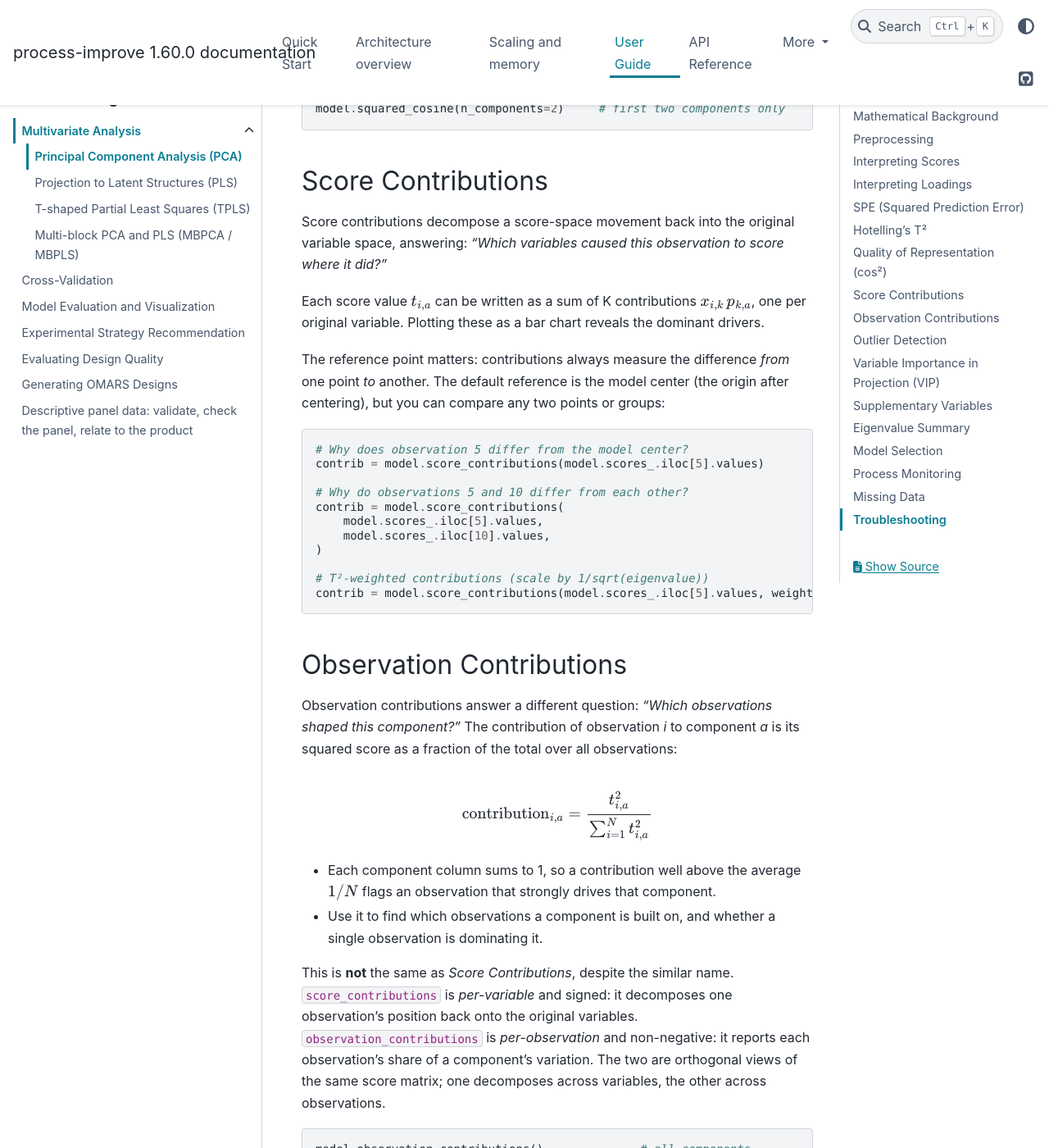
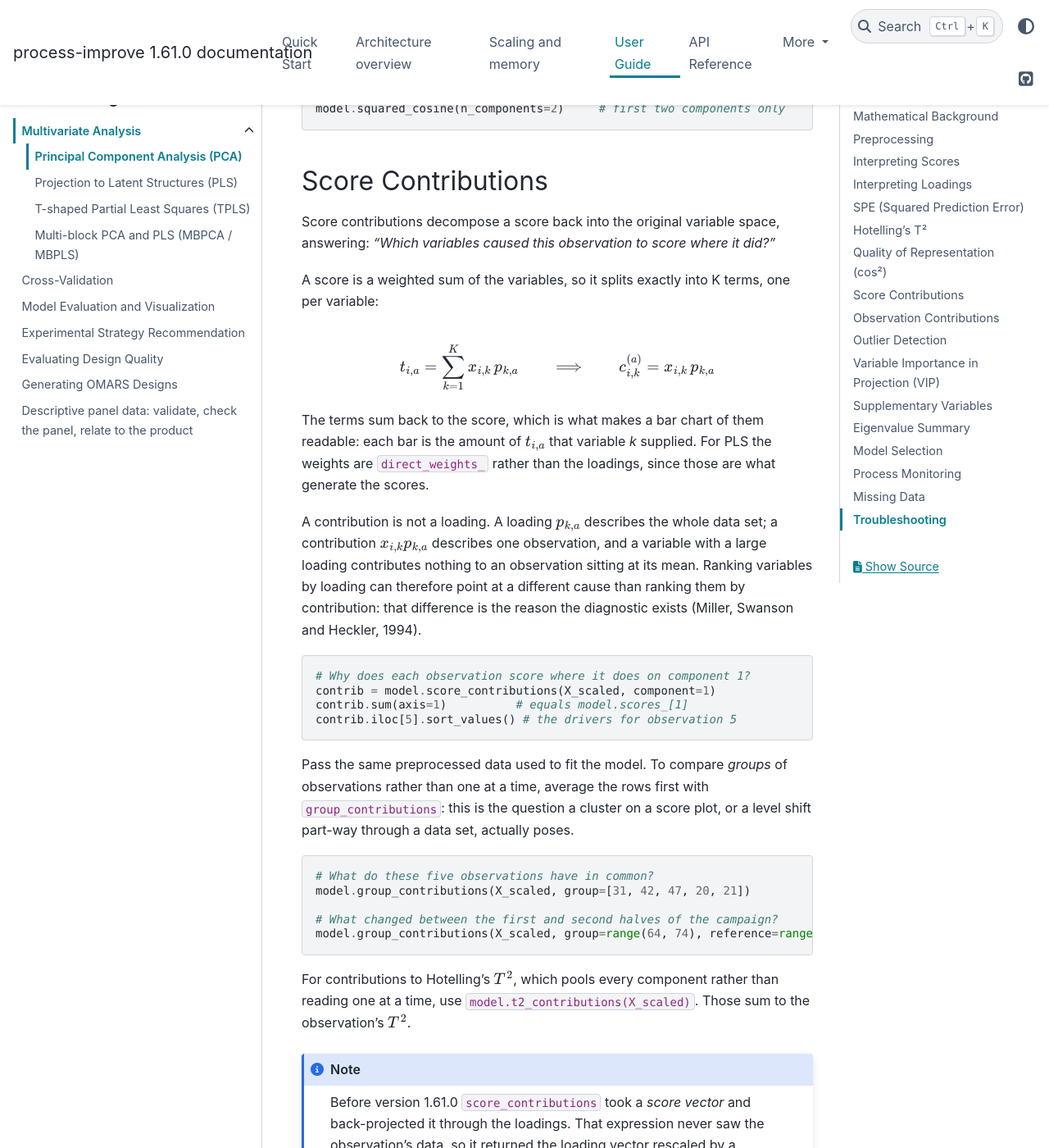
Before and after one commit to kgdunn/process-improve, a Sphinx documentation site: the page built from docs/user_guide/pca.rst, in a window 1280 px wide and 1400 px high, scrolled down 3865 px. Shown: the whole window at 82% size. Built offline with Sphinx 7.4.7 and the PyData theme 0.15.4, drawn with Linux system fonts in a browser that asks for light colours; some of the changed text lies outside the part shown.

Commit message:
Document contributions as the decomposition they are, and bump to 1.61.0
The user guide already carried the correct formula, x_ik * p_ka, next to
code that called the old back-projection: the prose and the implementation
had drifted apart. The guide now states the property that makes the formula
the right one, namely that the terms sum to the score, says plainly that a
contribution is not a loading and why that distinction is the reason the
diagnostic exists, and covers the group and two-period forms.

Both case-study notebooks print the sum of the contributions alongside the
score, so a reader can see the identity hold rather than take it on trust:
-1.1107 for the flagged food-texture sample, -53.4725 for the flagged
tablet.

Minor rather than patch: score_contributions() changes shape and its old
calling convention now raises. CITATION.cff tracks the version and the
release date, per the repository convention.

Co-Authored-By: Claude Opus 5 <noreply@anthropic.com>
Claude-Session: https://claude.ai/code/session_01D58KmvE1L75DDE7pqfJPeL

```diff
--- a/docs/quickstart.rst
+++ b/docs/quickstart.rst
@@ -31,7 +31,7 @@ PCA Example
 
    # Diagnostics
    pca.detect_outliers()
-   pca.score_contributions(pca.scores_.iloc[0].values)
+   pca.score_contributions(X_scaled, component=1)  # per-variable, sums to t1
 
    # Plots
    pca.score_plot()
@@ -66,7 +66,7 @@ PLS Example
 
    # Diagnostics
    pls.detect_outliers()
-   pls.score_contributions(pls.scores_.iloc[0].values)
+   pls.score_contributions(X_scaled, component=1)  # per-variable, sums to t1
 
 Component Selection
 -------------------
--- a/docs/user_guide/pca.rst
+++ b/docs/user_guide/pca.rst
@@ -167,31 +167,61 @@ component accounts for.
 Score Contributions
 -------------------
 
-Score contributions decompose a score-space movement back into the original
-variable space, answering: *"Which variables caused this observation to score
-where it did?"*
+Score contributions decompose a score back into the original variable space,
+answering: *"Which variables caused this observation to score where it did?"*
 
-Each score value :math:`t_{i,a}` can be written as a sum of K contributions
-:math:`x_{i,k} \, p_{k,a}`, one per original variable. Plotting these as a
-bar chart reveals the dominant drivers.
+A score is a weighted sum of the variables, so it splits exactly into K terms,
+one per variable:
 
-The reference point matters: contributions always measure the difference
-*from* one point *to* another. The default reference is the model center
-(the origin after centering), but you can compare any two points or groups:
+.. math::
+
+   t_{i,a} = \sum_{k=1}^{K} x_{i,k} \, p_{k,a}
+   \qquad\Longrightarrow\qquad
+   c_{i,k}^{(a)} = x_{i,k} \, p_{k,a}
+
+The terms sum back to the score, which is what makes a bar chart of them
+readable: each bar is the amount of :math:`t_{i,a}` that variable *k* supplied.
+For PLS the weights are ``direct_weights_`` rather than the loadings, since
+those are what generate the scores.
+
+A contribution is not a loading. A loading :math:`p_{k,a}` describes the whole
+data set; a contribution :math:`x_{i,k} p_{k,a}` describes one observation, and
+a variable with a large loading contributes nothing to an observation sitting
+at its mean. Ranking variables by loading can therefore point at a different
+cause than ranking them by contribution: that difference is the reason the
+diagnostic exists (Miller, Swanson and Heckler, 1994).
 
 .. code-block:: python
 
-   # Why does observation 5 differ from the model center?
-   contrib = model.score_contributions(model.scores_.iloc[5].values)
+   # Why does each observation score where it does on component 1?
+   contrib = model.score_contributions(X_scaled, component=1)
+   contrib.sum(axis=1)          # equals model.scores_[1]
+   contrib.iloc[5].sort_values() # the drivers for observation 5
 
-   # Why do observations 5 and 10 differ from each other?
-   contrib = model.score_contributions(
-       model.scores_.iloc[5].values,
-       model.scores_.iloc[10].values,
-   )
+Pass the same preprocessed data used to fit the model. To compare *groups* of
+observations rather than one at a time, average the rows first with
+``group_contributions``: this is the question a cluster on a score plot, or a
+level shift part-way through a data set, actually poses.
 
-   # T²-weighted contributions (scale by 1/sqrt(eigenvalue))
-   contrib = model.score_contributions(model.scores_.iloc[5].values, weighted=True)
+.. code-block:: python
+
+   # What do these five observations have in common?
+   model.group_contributions(X_scaled, group=[31, 42, 47, 20, 21])
+
+   # What changed between the first and second halves of the campaign?
+   model.group_contributions(X_scaled, group=range(64, 74), reference=range(74, 84))
+
+For contributions to Hotelling's :math:`T^2`, which pools every component
+rather than reading one at a time, use ``model.t2_contributions(X_scaled)``.
+Those sum to the observation's :math:`T^2`.
+
+.. note::
+
+   Before version 1.61.0 ``score_contributions`` took a *score vector* and
+   back-projected it through the loadings. That expression never saw the
+   observation's data, so it returned the loading vector rescaled by a
+   constant and gave every observation the same ranking of variables. Calls in
+   the old form now raise a ``TypeError`` naming the replacement.
 
 Observation Contributions
 -------------------------
--- a/docs/user_guide/pls.rst
+++ b/docs/user_guide/pls.rst
@@ -105,7 +105,7 @@ These diagnostics work identically to PCA (see :doc:`pca`):
   correlation structure.
 - ``model.hotellings_t2_`` and ``model.hotellings_t2_limit()`` - extremity
   within the model.
-- ``model.score_contributions()`` - decompose scores back to original
+- ``model.score_contributions(X)`` - decompose a score back to original
   variables.
 - ``model.detect_outliers()`` - combined statistical + robust ESD detection.
 - ``model.squared_cosine()`` - quality of representation of each observation,
--- a/pyproject.toml
+++ b/pyproject.toml
@@ -1,6 +1,6 @@
 [project]
 name = "process-improve"
-version = "1.60.0"
+version = "1.61.0"
 description = 'Designed Experiments; Latent Variables (PCA, PLS, multivariate methods with missing data); Process Monitoring; Batch data analysis.'
 readme = "README.md"
 license = "MIT"
```
Also changed, not shown: CHANGELOG.md (+49 -1 lines), docs/api/multivariate.rst (+11 -7 lines), docs/user_guide/case_studies/latent-variable-modelling/pca-food-texture.ipynb, docs/user_guide/case_studies/latent-variable-modelling/pca-spectral-data.ipynb, 3 other files.
